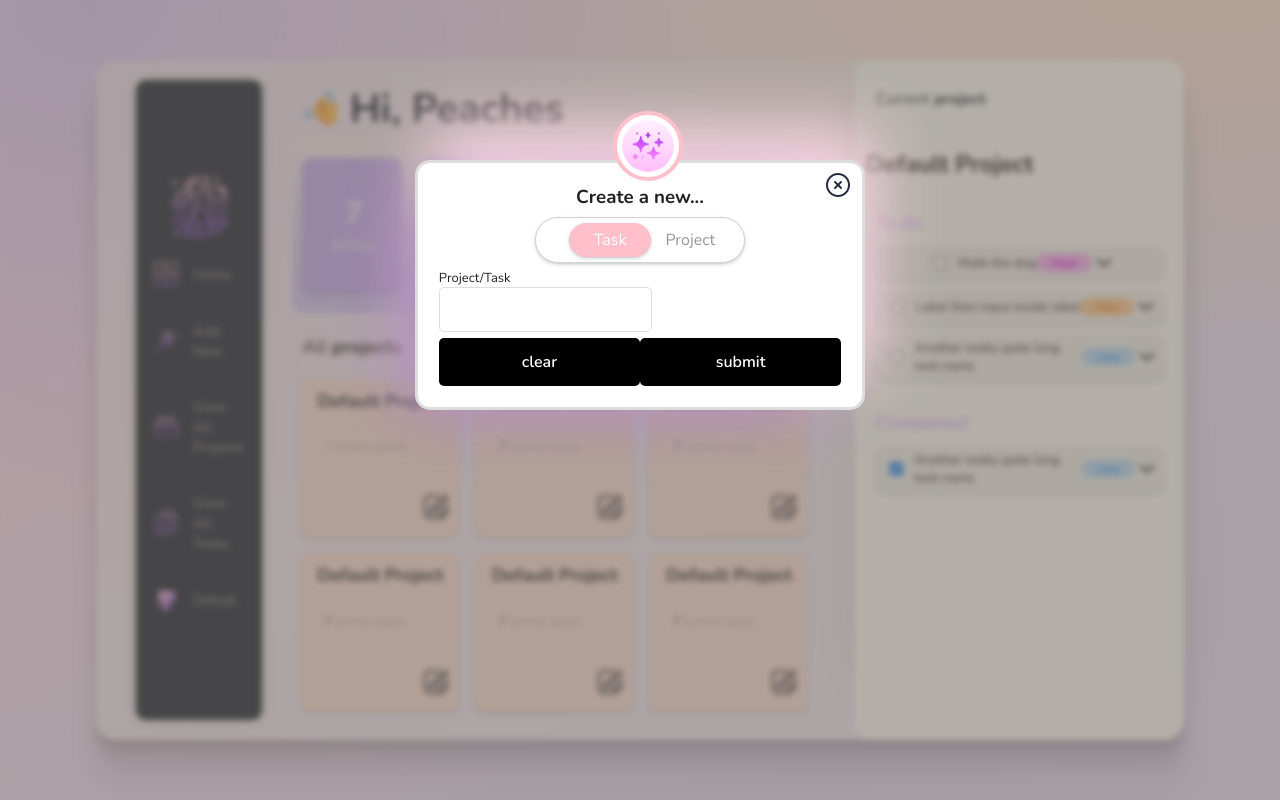
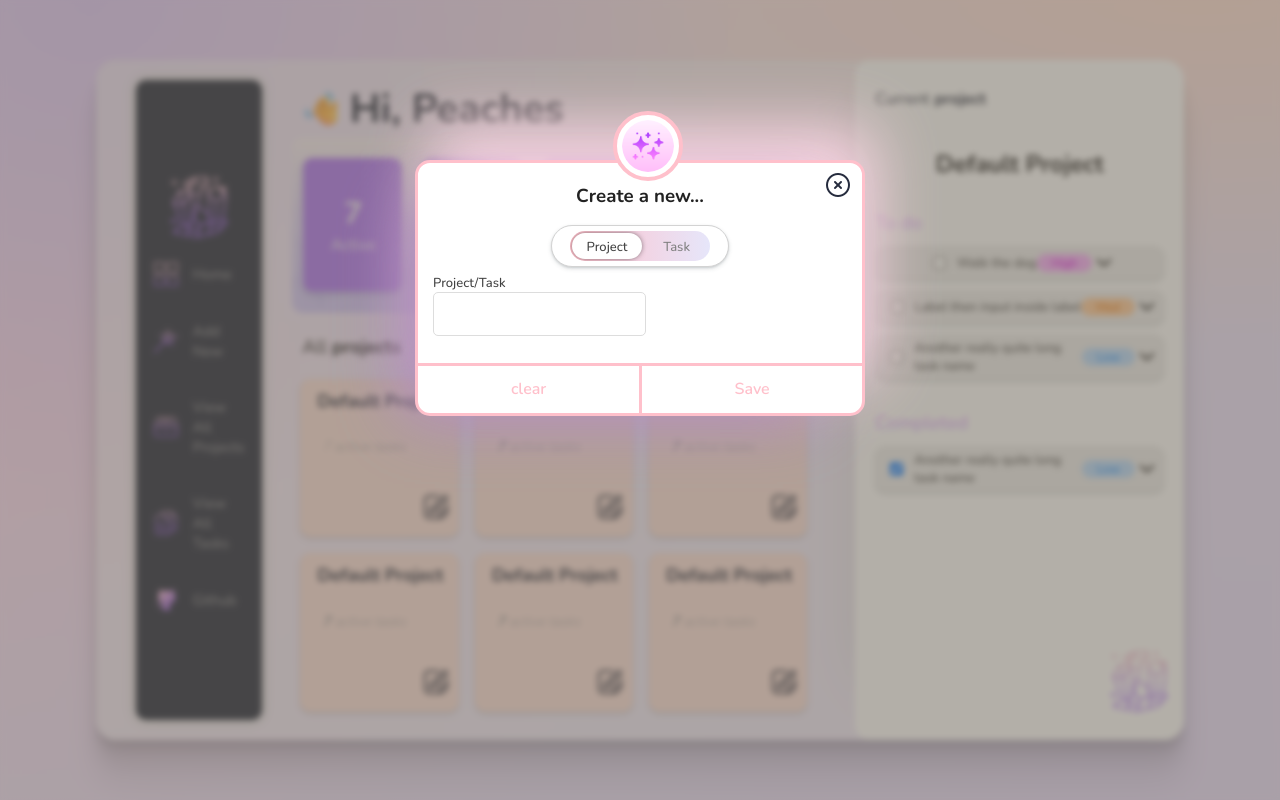
Before and after one commit to Peaches-xo/todo-list, a website built with webpack: page dist/index.html in a window 1280 px wide. Both pictures are taken after a click on the button "Add New". Built offline with nearby package versions, Linux system fonts and the light colour scheme.

Commit message:
worked on modal

```diff
--- a/src/style.css
+++ b/src/style.css
@@ -131,6 +131,7 @@ body{
     background-color:rgb(246 243 248 / 56%); /* gradient blend into bg  */
     box-shadow: 0px 0px 0px 1px floralwhite;
     display:grid;
+    overflow: auto;
     grid-template-columns: 1fr 3fr 2fr;
     grid-template-rows: 0.5fr 1.5fr 0.5fr 3fr;
     grid-template-areas: "nav hello projheading"
@@ -246,7 +247,8 @@ body{
     padding: 10px;
     margin: 20px 10px;
     width: 100px;
-    background-color:#c8aef8;
+    background-color:#c8aef8;/* best colour on macmini  */
+    background-color: #af76f3; /* best color on macbook */
     border-left: solid 2px #c6adf2;
     border-bottom: solid 2px #c6adf2;
     color: whitesmoke;
@@ -381,6 +383,13 @@ body{
     border-bottom-left-radius: 15px;
     box-shadow: -5px -46px 58px -20px lightgrey;
     padding: 10px;
+    background-image: url("/src/images/crystals.png");
+    background-repeat: no-repeat;
+    background-position: 95% 95%;
+}
+
+h2.project-heading {
+  text-align: center;
 }
 
 .project h3{
@@ -398,7 +407,7 @@ body{
 
 /* details */
 .project-task-item{
-    background:#eeeeeeb8;
+    background:#eeeeee;
     border-radius: 10px;
     margin: 10px 10px;
     padding: 5px 5px 5px 15px;
@@ -475,21 +484,22 @@ input[type="checkbox"]:checked {
 
 
 
+/* POP UPS/ MODALS  */
 
-
+/* Create/ Add New...  */
 .modal {
     display: flex;
     flex-direction: column;
     justify-content: center;
     gap: 0.4rem;
     width: 450px;
-    padding: 1.3rem;
+    /* padding: 1.3rem; */
     min-height: 250px;
     position: absolute;
     top: 20%;
     background-color: white;
     border: 3px solid #ddd;
-    /* border: 3px solid pink; */
+    border: 3px solid pink;
     border-radius: 15px;
     z-index: 2;
 
@@ -516,7 +526,7 @@ input[type="checkbox"]:checked {
   }
 
   .modal h3 {
-    margin: 0 auto;
+    margin: 20px auto 10px;
 }
 
    .modal .flex {
@@ -529,7 +539,7 @@ input[type="checkbox"]:checked {
     background-color: white;
     padding: 5px;
     margin: 0 auto;
-    width: 52%;
+    width: 40%;
     text-align: center;
     border-radius: 50px;
     border: solid 1px lightgrey;
@@ -541,7 +551,7 @@ input[type="checkbox"]:checked {
     box-shadow: 0 2px 4px #3a474e26, 0 1px 2px #3a474e26;
 }
 
-.create-modal-select-type span:first-of-type {
+/* .create-modal-select-type span:first-of-type {
     border: solid 1px pink;
     background-color: pink;
     color: white;
@@ -549,6 +559,11 @@ input[type="checkbox"]:checked {
     padding: 5px 24px;
     margin: 0px 4px;
     box-shadow: 0 2px 4px #3a474e26, 0 1px 2px #3a474e26;
+} */
+
+.create-modal-input-area {
+  padding-left: 15px;
+  margin-bottom: 20px;
 }
 
   .modal input {
@@ -569,24 +584,31 @@ input[type="checkbox"]:checked {
   }
 
 
-.create-modal-buttons button,
-  button[type="submit"] {
+
+
+  .create-modal-buttons button {
     display: inline-block;
     padding: 0.8rem;
-    background-color:  black;
-    color: white;
-    border-radius: 5px;
+    background-color: white;
+    color: pink;
+    /* border-radius: 5px; */
     text-align: center;
     font-size: 1em;
     cursor: pointer;
     border: none;
     font-weight: 600;
     width: 100%;
+    border-top: solid 3px;
+    border-bottom-left-radius: 20px;
   }
 
-  .btn-open {
+  button[type="submit"]{
+    border-bottom-left-radius: 0;
+    border-bottom-right-radius: 20px;
+    border-left: solid 3px pink;
+  }
 
-  }
+
 
   .btn-close {
     padding: 0;
@@ -617,3 +639,109 @@ input[type="checkbox"]:checked {
   .hidden {
     display: none;
   }
+
+
+  /* html, body{
+    width: 100%;
+    height: 100%;
+    margin: 0px;
+}
+
+body{
+    display: table;
+} */
+
+/*selected side*/
+label {
+    font-size: 13px;
+    color: #424242;
+    font-weight: 500;
+}
+
+/*  bg of task when not selected*/
+.btn-color-mode-switch > label.btn-color-mode-switch-inner{
+    margin: 0px;
+    width: 140px;
+    height: 30px;
+    background: #E0E0E0;
+  background: linear-gradient(90deg,pink, lavender);
+    border-radius: 26px;
+    overflow: hidden;
+    position: relative;
+    transition: all 0.3s ease;
+/*     box-shadow: 0px 0px 8px 0px rgba(17, 17, 17, 0.34) inset; */
+    display: block;
+}
+/* text of task when not selected  */
+.btn-color-mode-switch > label.btn-color-mode-switch-inner:before{
+    content: attr(data-on);
+    position: absolute;
+    font-size: 13px;
+    font-weight: 500;
+    top: 7px;
+    right: 20px;
+  color: grey;
+}
+
+/*  project selected */
+.btn-color-mode-switch > label.btn-color-mode-switch-inner:after{
+    content: attr(data-off);
+    width: 70px;
+    height: 16px;
+    background: #fff;
+    border-radius: 26px;
+    position: absolute;
+    left: 2px;
+    top: 2px;
+    text-align: center;
+    transition: all 0.3s ease;
+    box-shadow: 0px 0px 6px -2px #111;
+    padding: 5px 0px;
+}
+
+
+
+.btn-color-mode-switch input[type="checkbox"]{
+    cursor: pointer;
+    width: 50px;
+    height: 25px;
+    opacity: 0;
+    position: absolute;
+    top: 0;
+    z-index: 1;
+    margin: 0px;
+
+}
+
+/*  set bg and text on project, not selected */
+.btn-color-mode-switch input[type="checkbox"]:checked + label.btn-color-mode-switch-inner{
+    background: #151515;
+  background: lightgrey;
+   background: linear-gradient(90deg,pink, lavender);
+    color: grey;
+
+
+}
+/*  Sets bg of Task when selected*/
+.btn-color-mode-switch input[type="checkbox"]:checked + label.btn-color-mode-switch-inner:after{
+    content: attr(data-on);
+    left: 68px;
+  background: white;
+  color: black;
+}
+
+.btn-color-mode-switch input[type="checkbox"]:checked + label.btn-color-mode-switch-inner:before{
+    content: attr(data-off);
+    right: auto;
+    left: 20px;
+}
+
+.btn-color-mode-switch input[type="checkbox"]:checked + label.btn-color-mode-switch-inner{
+/*  color to make green for on  */
+/*     background: #66BB6A; */
+/*     color: #fff; */
+}
+
+.btn-color-mode-switch input[type="checkbox"]:checked ~ .alert{
+    display: block;
+}
```
Also changed, not shown: dist/be219d064e2a29934bc2.png (added), dist/index.html, dist/index_bundle.js, dist/main.bundle.js (added), src/images/feet.jpeg (added).
